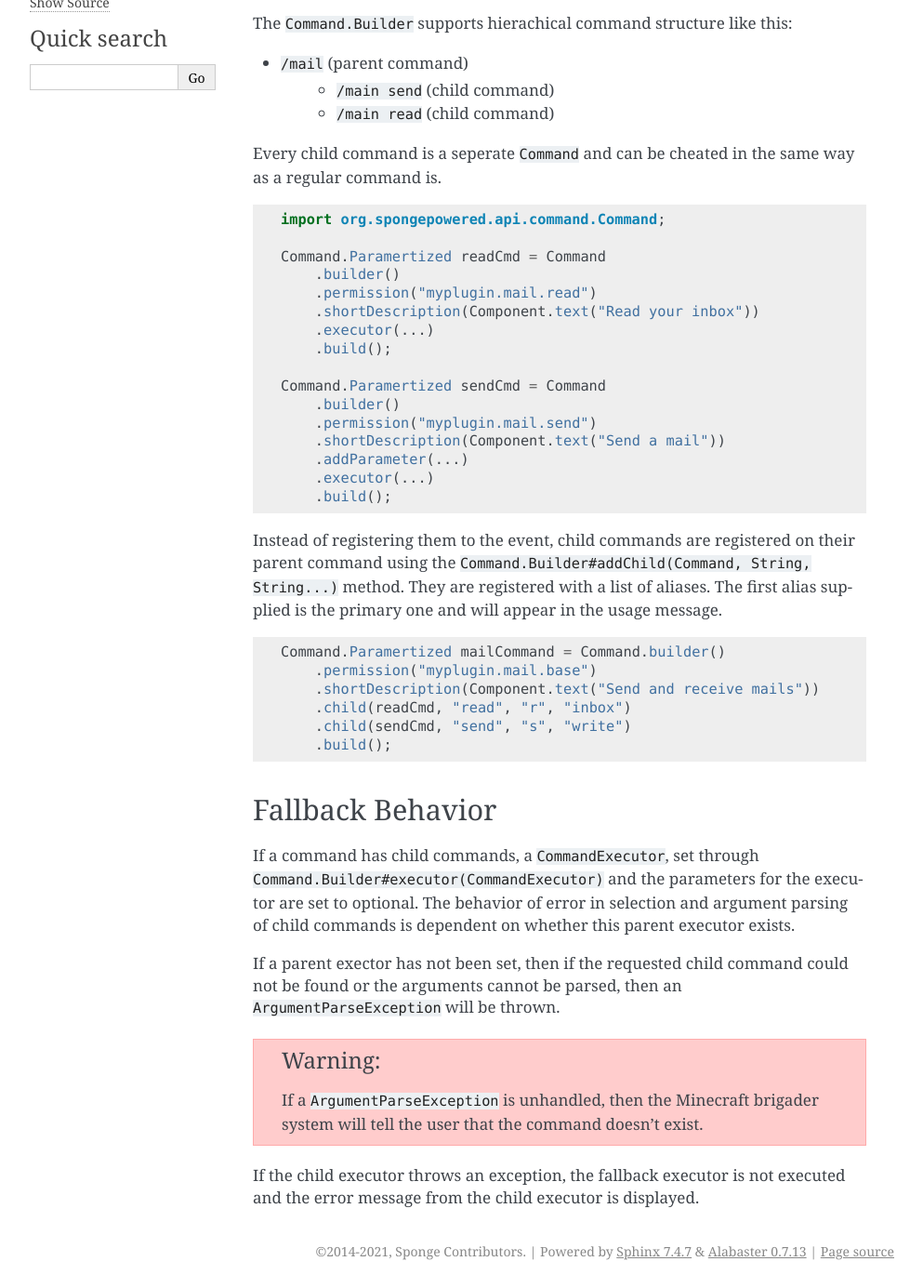
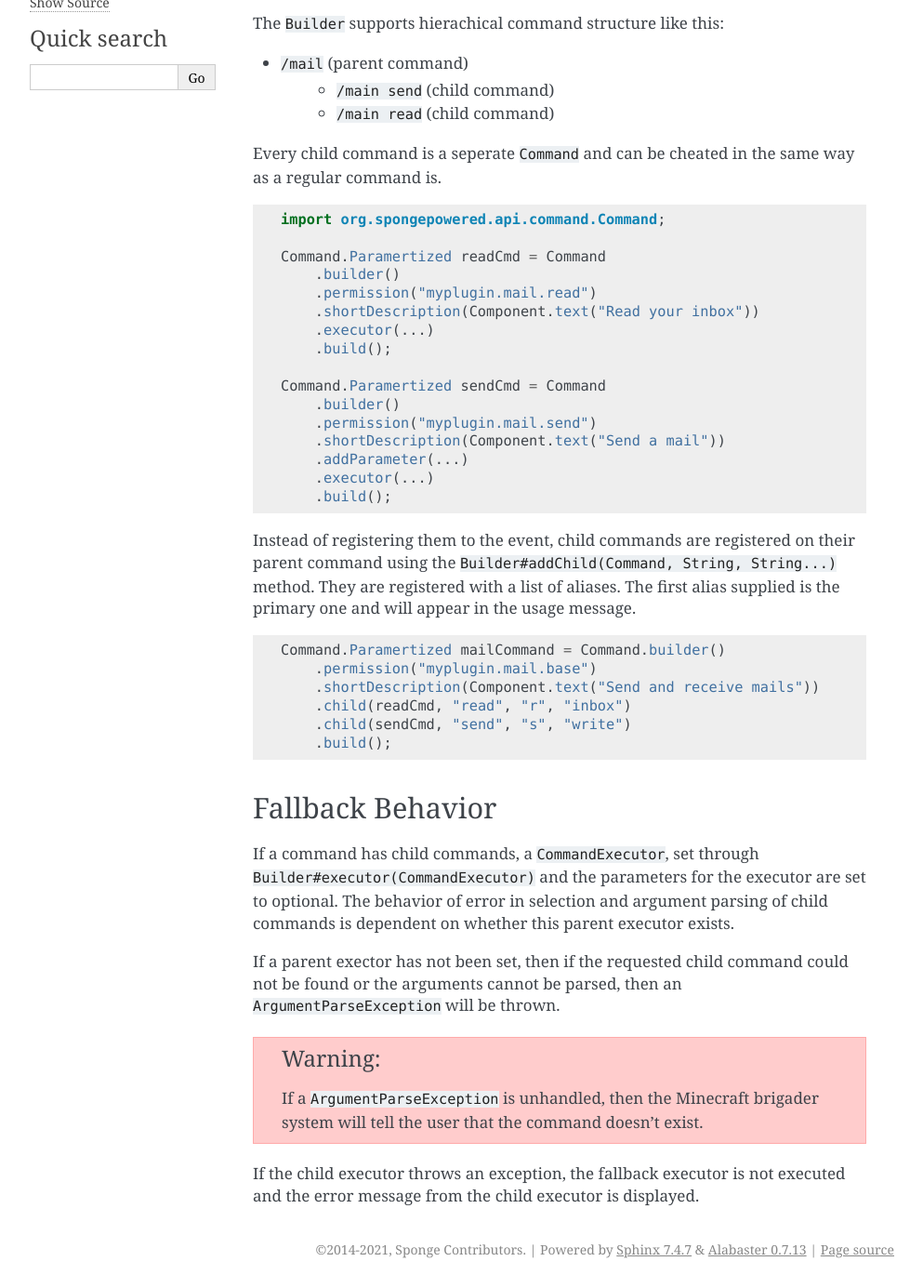
Before and after one commit to SpongePowered/SpongeDocs, a Sphinx documentation site: the page built from source/plugin/commands/childcommands.rst, in a window 1280 px wide, cut to the strip 200-1585 px from the top of the page. Shown: the whole strip at 93% size, without its empty margins (148-1141 px from the left). Built offline with Sphinx 7.4.7, drawn with Linux system fonts in a browser that asks for light colours; cross-references to code outside the pages are shown as plain code.

Commit message:
JavaDoc fix

```diff
--- a/source/plugin/commands/childcommands.rst
+++ b/source/plugin/commands/childcommands.rst
@@ -8,7 +8,7 @@ Child Commands
     org.spongepowered.api.command.exception.ArgumentParseException
     java.lang.String
 
-The :javadoc:`Command.Builder` supports hierachical command structure like this:
+The :javadoc:`Builder` supports hierachical command structure like this:
 
 - ``/mail`` (parent command)
     - ``/main send`` (child command)
@@ -36,7 +36,7 @@ Every child command is a seperate ``Command`` and can be cheated in the same way
         .build();
 
 Instead of registering them to the event, child commands are registered on their parent command using the
-:javadoc:`Command.Builder#addChild(Command, String, String...)` method. They are registered with a list of aliases.
+:javadoc:`Builder#addChild(Command, String, String...)` method. They are registered with a list of aliases.
 The first alias supplied is the primary one and will appear in the usage message.
 
 .. code-block:: java
@@ -52,7 +52,7 @@ Fallback Behavior
 =================
 
 If a command has child commands, a :javadoc:`CommandExecutor`, set through
-:javadoc:`Command.Builder#executor(CommandExecutor)` and the parameters for the executor are set to optional.
+:javadoc:`Builder#executor(CommandExecutor)` and the parameters for the executor are set to optional.
 The behavior of error in selection and argument parsing of child commands is dependent on whether this parent
 executor exists.
 
--- a/source/plugin/commands/commandbuilding.rst
+++ b/source/plugin/commands/commandbuilding.rst
@@ -15,7 +15,7 @@ Building a Command
     org.spongepowered.plugin.PluginContainer
     net.kyori.adventure.text.Component
 
-The first step is to get a new :javadoc:`Command.Builder` builder.
+The first step is to get a new :javadoc:`Builder` builder.
 The builder provides methods to modify the command help messages, command arguments and the command logic.
 These methods can be chained.
 
--- a/source/plugin/commands/rawcommand.rst
+++ b/source/plugin/commands/rawcommand.rst
@@ -62,7 +62,7 @@ The first step is to create a class for the command. The class has to implement
 
 .. tip::
 
-    See the JavaDoc for :javadoc:`Command.Raw` for the purposes of each method in the example
+    See the JavaDoc for :javadoc:`Raw` for the purposes of each method in the example
 
 Registering the Command
 ~~~~~~~~~~~~~~~~~~~~~~~
```
Also changed, not shown: source/plugin/commands/argumentparsing.rst (+8 -6 lines).
